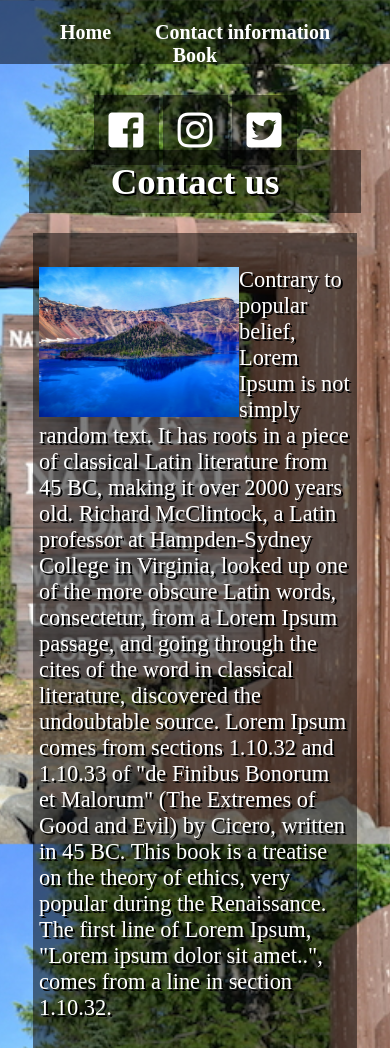
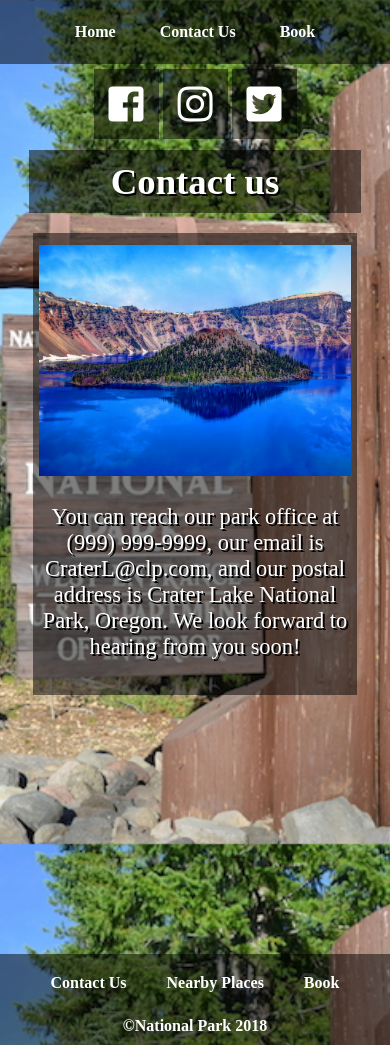
Before and after one commit to TNortnern/Vacation, a plain HTML site: page Vacation/contact.html in a window 390 px wide. Shown: the top 1048 px of the page. Drawn offline with Linux system fonts and the light colour scheme.

Commit message:
final update of main website

```diff
--- a/Vacation/contact.html
+++ b/Vacation/contact.html
@@ -15,7 +15,7 @@
     <div id="content-wrap">
       <nav>
         <a class="navButtons" href="index.html">Home</a>
-        <a class="navButtons" href="contact.html">Contact information</a>
+        <a class="navButtons" href="contact.html">Contact Us</a>
         <a class="navButtons" href="book.html">Book</a>
         <div class="iconContainer">
           <i class="navIcons fa-facebook-square"></i>
@@ -27,29 +27,13 @@
       <div id="container">
         <div class="contact">
           <img class="contactImg" src="images/background.jpg" alt="about">
-          <p>Contrary to popular belief, Lorem Ipsum is not simply random text. It has
-            roots in a piece of classical
-            Latin
-            literature from 45 BC, making it over 2000 years old. Richard McClintock, a Latin professor at
-            Hampden-Sydney
-            College in Virginia, looked up one of the more obscure Latin words, consectetur, from a Lorem Ipsum
-            passage,
-            and going through the cites of the word in classical literature, discovered the undoubtable source.
-            Lorem
-            Ipsum
-            comes from sections 1.10.32 and 1.10.33 of "de Finibus Bonorum et Malorum" (The Extremes of Good and
-            Evil)
-            by
-            Cicero, written in 45 BC. This book is a treatise on the theory of ethics, very popular during the
-            Renaissance.
-            The first line of Lorem Ipsum, "Lorem ipsum dolor sit amet..", comes from a line in section 1.10.32.
-          </p>
+          <p class="bodyD">You can reach our park office at (999) 999-9999, our email is CraterL@clp.com, and our postal address is Crater Lake National Park, Oregon. We look forward to hearing from you soon!
         </div>
       </div>
     </div>
     <footer>
       <div class="bottomFlex">
-        <a class="botbox1" href="contact.html">Contact Information</a>
+        <a class="botbox1" href="contact.html">Contact Us</a>
         <a class="botbox2" href="../ResponsiveTravelSiteCBaunach/index.html">Nearby Places</a>
         <a class="botbox3" href="contact.html">Book</a>
       </div>
--- a/Vacation/styles.css
+++ b/Vacation/styles.css
@@ -100,7 +100,7 @@ nav a:hover {
 }
 
 .navButtons {
-  padding: 20px;
+  padding: 18px;
   color: white;
   font-weight: bold;
   right: -8%;
@@ -212,31 +212,6 @@ nav a {
   padding-top: 0px;
 }
 
-/*Google Map
-.map
-{
-    position: relative;
-    left:25%;
-    margin-top: 40px;
-    width:50%;
-    z-index: -1;
-
-}
-*/
-/*Social media icons
-.links
-{
-    border: 2px gray groove;
-    width: 50px;
-    height:100px;
-    text-align: center;
-}
-
-.links:nth-child(1)
-{
-    background-color:blue;
-}
-*/
 /*Fixed signup box*/
 .signUp {
   position: fixed;
@@ -377,11 +352,12 @@ footer div a:hover {
 }
 
 /*Contact us styling*/
-/*.contact{display:flex}*/
 .contactImg {
-  width: 200px;
-  height: 150px;
-  float: left;
+  width: 100%;
+}
+
+.contact {
+    text-align: center;
 }
 
 @media screen and (max-width:1245px) {
@@ -403,13 +379,15 @@ footer div a:hover {
 {
   .navButtons {
     right: 0;
-    top: 21px;
+    top: 23px;
+    font-size: 1em;
+    padding: 20px;
   }
 
     .iconContainer {
     float: none;
     text-align: center;
-    margin-top: 52px;
+    margin-top: 54px;
   }
 
   .navIcons {
@@ -439,8 +417,8 @@ footer div a:hover {
 @media screen and (max-width: 622px)
 {
   .bodyImg{
-    width: 250px;
-    height:250px
+    width: 240px;
+    height:240px
   }
    .bodyT{top:200px}
 }
```
Also changed, not shown: Vacation/book.html (+2 -2 lines), Vacation/index.html (+3 -16 lines), Vacation/thankyou.html (+2 -2 lines).
